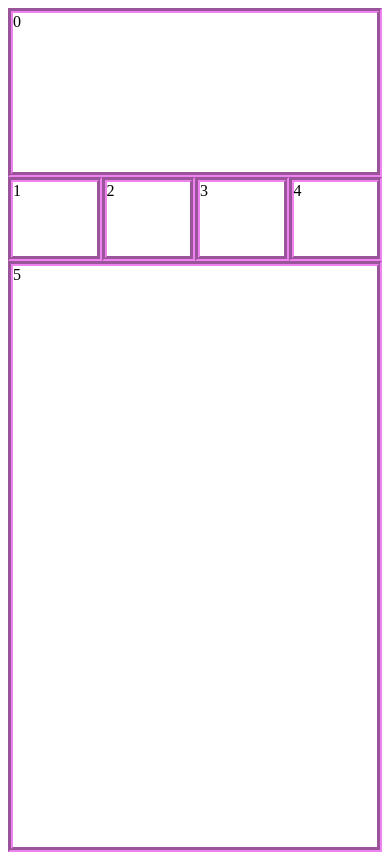
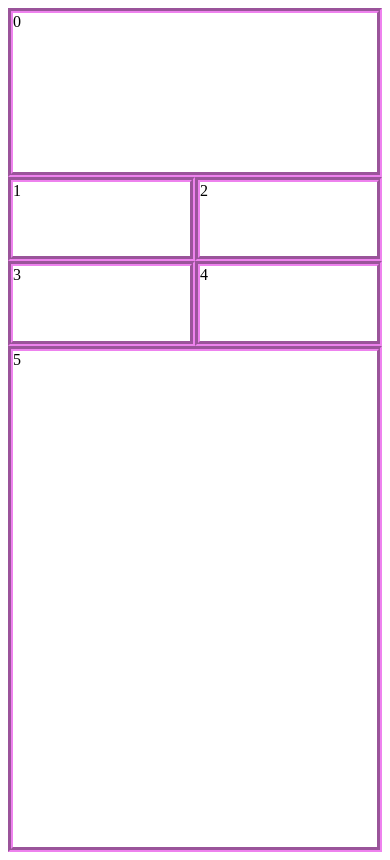
Before and after one commit to NatalyaSann/natalyasann.github.io, a PHP site: page / in a window 390 px wide. Run offline with PHP 8.4, Linux system fonts and the light colour scheme.

Commit message:
Added adaptive layout

```diff
--- a/lab1/css/style.css
+++ b/lab1/css/style.css
@@ -43,3 +43,17 @@
     grid-area: item5;
     border: 5px groove violet;
 }
+
+
+@media screen and (max-width: 550px) {
+    .parent {
+        display: grid;
+        grid-template-columns: 1fr 1fr;
+        grid-template-rows: 20vh 10vh 10vh 60vh;
+        grid-template-areas:
+                "header header"
+                "item1 item2"
+                "item3 item4"
+                "item5 item5"
+    }
+}
--- a/lab1/index.html
+++ b/lab1/index.html
@@ -1,7 +1,7 @@
 <!DOCTYPE html>
 <html>
 <head>
-    <title>Lab1</title>
+    <title>Lab1.Adaptive layout</title>
     <link rel="stylesheet" href="css/style.css">
 </head>
 <body>
```
